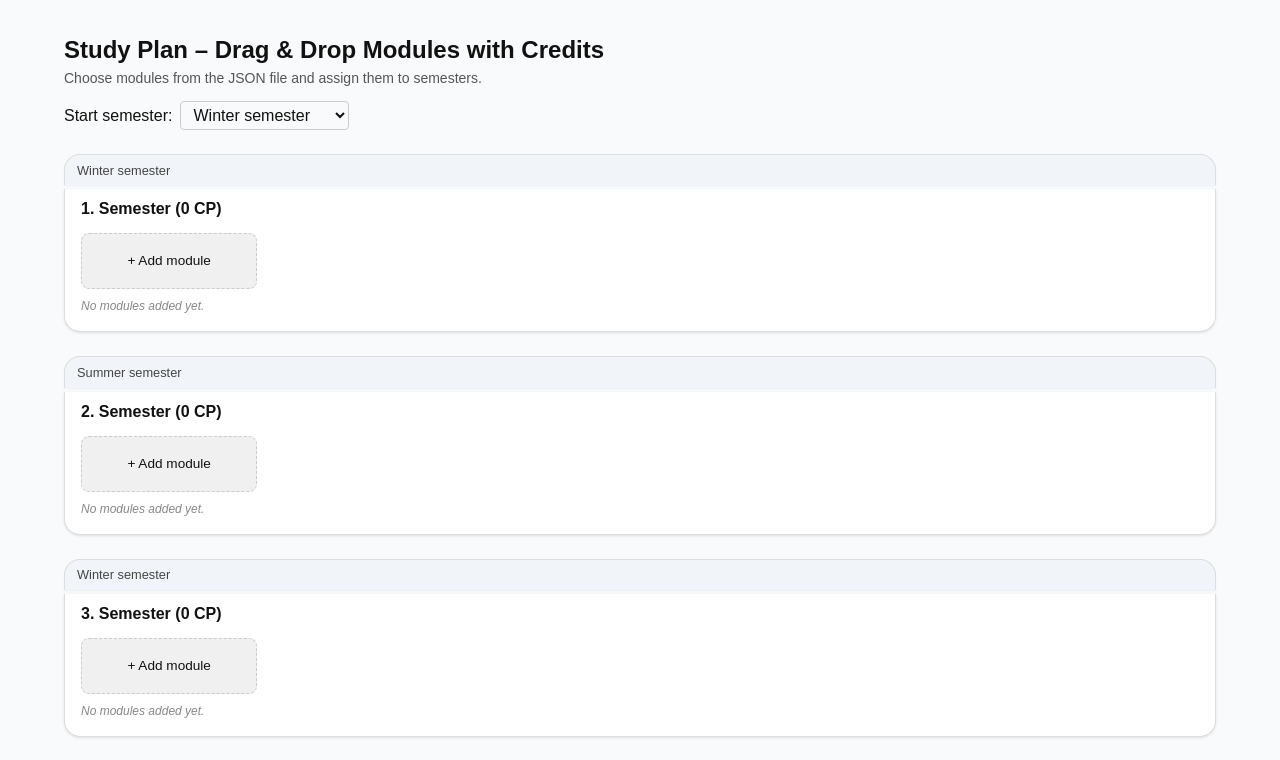
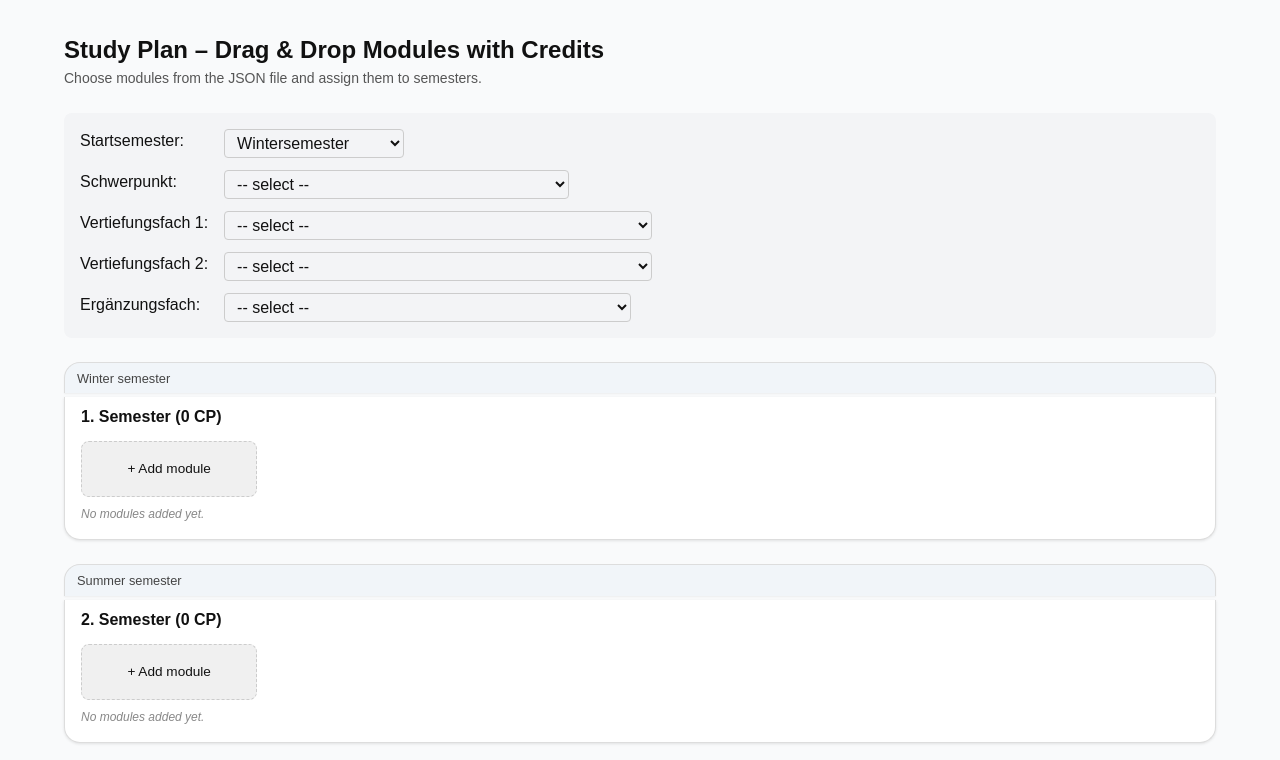
Before and after one commit to ChristianLeuschner/Studyplanner, a Next.js app: page / in a window 1280 px wide. Shown: the top 760 px of the page. Built offline with nearby package versions, Linux system fonts and the light colour scheme.

Commit message:
add inputView

```diff
--- /dev/null
+++ b/src/components/InputView.module.css
@@ -0,0 +1,27 @@
+.container {
+    display: grid;
+    grid-template-columns: max-content 1fr;
+    /* Labels links, Dropdowns rechts */
+    gap: 12px 16px;
+    /* vertikaler Abstand 12px, horizontaler Abstand 16px */
+    align-items: start;
+    margin-bottom: 1.5rem;
+    background-color: #f3f4f6;
+    padding: 1rem;
+    border-radius: 8px;
+}
+
+.label {
+    justify-self: start;
+    /* linksbündig in der linken Spalte */
+    font-weight: 500;
+}
+
+.select {
+    justify-self: start;
+    /* linksbündig in der rechten Spalte */
+    padding: 4px 8px;
+    border-radius: 4px;
+    border: 1px solid #ccc;
+    min-width: 180px;
+}
--- /dev/null
+++ b/src/components/InputView.tsx
@@ -0,0 +1,129 @@
+"use client";
+
+import React, { useEffect, useState } from "react";
+import styles from "./InputView.module.css";
+import moduleData from "../data/master.json";
+import specializations from "../data/spezializations.json";
+
+interface InputViewProps {
+    startSemester: "winter" | "summer";
+    setStartSemester: (s: "winter" | "summer") => void;
+    focus: {
+        schwerpunkte: string | null;
+        vertiefungsfach1: string | null;
+        vertiefungsfach2: string | null;
+        ergaenzungsfach: string | null;
+    };
+    setFocus: React.Dispatch<
+        React.SetStateAction<{
+            schwerpunkte: string | null;
+            vertiefungsfach1: string | null;
+            vertiefungsfach2: string | null;
+            ergaenzungsfach: string | null;
+        }>
+    >;
+}
+
+export default function InputView({ startSemester, setStartSemester, focus, setFocus }: InputViewProps) {
+    const [vertiefungsfächer, setVertiefungsfächer] = useState<string[]>([]);
+    const [ergaenzungsfächer, setErgaenzungsfächer] = useState<string[]>([]);
+
+    useEffect(() => {
+        // Vertiefungsfächer extrahieren
+        const vertiefungSet = new Set<string>();
+        const ergaenzungSet = new Set<string>();
+
+        moduleData.forEach((mod: any) => {
+            mod.partOf?.forEach((p: string) => {
+                // Vertiefungsfach
+                if (p.startsWith("Vertiefungsfach:")) {
+                    let name = p.replace("Vertiefungsfach:", "").trim();
+                    // alles in Klammern entfernen, z.B. (EV bis 31.03.2025)
+                    name = name.replace(/\(.*\)/, "").trim();
+                    vertiefungSet.add(name);
+                }
+                // Ergänzungsfach
+                if (p.startsWith("Ergänzungsfach:")) {
+                    let name = p.replace("Ergänzungsfach:", "").trim();
+                    name = name.replace(/\(.*\)/, "").trim();
+                    ergaenzungSet.add(name);
+                }
+            });
+        });
+
+        setVertiefungsfächer(Array.from(vertiefungSet).sort());
+        setErgaenzungsfächer(Array.from(ergaenzungSet).sort());
+    }, []);
+
+    return (
+        <div className={styles.container}>
+            {/* Startsemester */}
+            <label className={styles.label} htmlFor="startSemester">Startsemester:</label>
+            <select
+                id="startSemester"
+                className={styles.select}
+                value={startSemester}
+                onChange={(e) => setStartSemester(e.target.value as "winter" | "summer")}
+            >
+                <option value="winter">Wintersemester</option>
+                <option value="summer">Sommersemester</option>
+            </select>
+
+            {/* Schwerpunkt */}
+            <label className={styles.label} htmlFor="schwerpunkt">Schwerpunkt:</label>
+            <select
+                id="schwerpunkt"
+                className={styles.select}
+                value={focus.schwerpunkte ?? ""}
+                onChange={(e) => setFocus({ ...focus, schwerpunkte: e.target.value })}
+            >
+                <option value="">-- select --</option>
+                {specializations.map((s) => (
+                    <option key={s} value={s}>{s}</option>
+                ))}
+            </select>
+
+            {/* Vertiefungsfach 1 */}
+            <label className={styles.label} htmlFor="vertiefungsfach1">Vertiefungsfach 1:</label>
+            <select
+                id="vertiefungsfach1"
+                className={styles.select}
+                value={focus.vertiefungsfach1 ?? ""}
+                onChange={(e) => setFocus({ ...focus, vertiefungsfach1: e.target.value })}
+            >
+                <option value="">-- select --</option>
+                {vertiefungsfächer.map((v) => (
+                    <option key={v} value={v}>{v}</option>
+                ))}
+            </select>
+
+            {/* Vertiefungsfach 2 */}
+            <label className={styles.label} htmlFor="vertiefungsfach2">Vertiefungsfach 2:</label>
+            <select
+                id="vertiefungsfach2"
+                className={styles.select}
+                value={focus.vertiefungsfach2 ?? ""}
+                onChange={(e) => setFocus({ ...focus, vertiefungsfach2: e.target.value })}
+            >
+                <option value="">-- select --</option>
+                {vertiefungsfächer.map((v) => (
+                    <option key={v} value={v}>{v}</option>
+                ))}
+            </select>
+
+            {/* Ergänzungsfach */}
+            <label className={styles.label} htmlFor="ergaenzungsfach">Ergänzungsfach:</label>
+            <select
+                id="ergaenzungsfach"
+                className={styles.select}
+                value={focus.ergaenzungsfach ?? ""}
+                onChange={(e) => setFocus({ ...focus, ergaenzungsfach: e.target.value })}
+            >
+                <option value="">-- select --</option>
+                {ergaenzungsfächer.map((e) => (
+                    <option key={e} value={e}>{e}</option>
+                ))}
+            </select>
+        </div>
+    );
+}
--- a/src/components/gridView.tsx
+++ b/src/components/gridView.tsx
@@ -4,6 +4,7 @@ import React, { useState, useEffect, JSX } from "react";
 import SemesterRow from "./SemesterRow";
 import SearchModal from "./SearchModal";
 import ModuleDetailModal from "./ModuleDetailModal";
+import InputView from "./InputView";
 import moduleData from "../data/master.json";
 import styles from "./GridView.module.css";
 
@@ -40,6 +41,18 @@ export default function GridView(): JSX.Element {
     const [showModalSemester, setshowModalSemester] = useState<number | null>(null);
     const [detailModule, setDetailModule] = useState<Module | null>(null);
     const [startSemester, setStartSemester] = useState<"winter" | "summer">("winter");
+
+    const [focus, setFocus] = useState<{
+        schwerpunkte: string | null;
+        vertiefungsfach1: string | null;
+        vertiefungsfach2: string | null;
+        ergaenzungsfach: string | null;
+    }>({
+        schwerpunkte: null,
+        vertiefungsfach1: null,
+        vertiefungsfach2: null,
+        ergaenzungsfach: null,
+    });
 
     const mapTurnus = (t: string): Turnus => {
         switch (t?.toLowerCase()) {
@@ -91,14 +104,18 @@ export default function GridView(): JSX.Element {
 
     const updateSemesterModules = (semesterId: number, modules: Module[]) => {
         setSemesters((prev) =>
-            prev.map((s) => ({ ...s, modules: s.id === semesterId ? modules.map((m) => ({ ...m, warning: getModuleWarning(m, semesterId) })) : s.modules }))
+            prev.map((s) =>
+                s.id === semesterId
+                    ? { ...s, modules: modules.map((m) => ({ ...m, warning: getModuleWarning(m, semesterId) })) }
+                    : s
+            )
         );
     };
+
 
     const moveModuleBetweenSemesters = (fromSemesterId: number, toSemesterId: number, module: Module) => {
         const warning = getModuleWarning(module, toSemesterId);
         const updatedMod = { ...module, warning };
-
         setSemesters((prev) =>
             prev.map((semester) => {
                 if (semester.id === fromSemesterId) {
@@ -117,7 +134,6 @@ export default function GridView(): JSX.Element {
             ...m,
             warning: getModuleWarning(m, semesterId),
         }));
-
         const semesterModules = semesters.find((r) => r.id === semesterId)?.modules || [];
         updateSemesterModules(semesterId, [...semesterModules, ...withWarnings]);
     };
@@ -130,21 +146,15 @@ export default function GridView(): JSX.Element {
                     <p className={styles.subtitle}>
                         Choose modules from the JSON file and assign them to semesters.
                     </p>
+                </header>
 
-                    <div className={styles.startSemesterContainer}>
-                        <label htmlFor="startSemester">Start semester:</label>
-                        <select
-                            id="startSemester"
-                            value={startSemester}
-                            onChange={(e) =>
-                                setStartSemester(e.target.value as "winter" | "summer")
-                            }
-                        >
-                            <option value="winter">Winter semester</option>
-                            <option value="summer">Summer semester</option>
-                        </select>
-                    </div>
-                </header>
+                {/* NEU: InputView Container */}
+                <InputView
+                    startSemester={startSemester}
+                    setStartSemester={setStartSemester}
+                    focus={focus}
+                    setFocus={setFocus}
+                />
 
                 <section className={styles.section}>
                     {semesters.map((sem) => (
@@ -170,10 +180,7 @@ export default function GridView(): JSX.Element {
                 )}
 
                 {detailModule && (
-                    <ModuleDetailModal
-                        module={detailModule}
-                        close={() => setDetailModule(null)}
-                    />
+                    <ModuleDetailModal module={detailModule} close={() => setDetailModule(null)} />
                 )}
             </div>
         </main>
--- /dev/null
+++ b/src/data/spezializations.json
@@ -0,0 +1,11 @@
+[
+    "Data-Intensive Computing",
+    "Energy Informatics",
+    "IT Security",
+    "Artificial Intelligence",
+    "Multi-Scale Computing Systems",
+    "Robotics",
+    "Software Engineering",
+    "Visual Computing",
+    "Computer Science, Economics and Society"
+]
```
